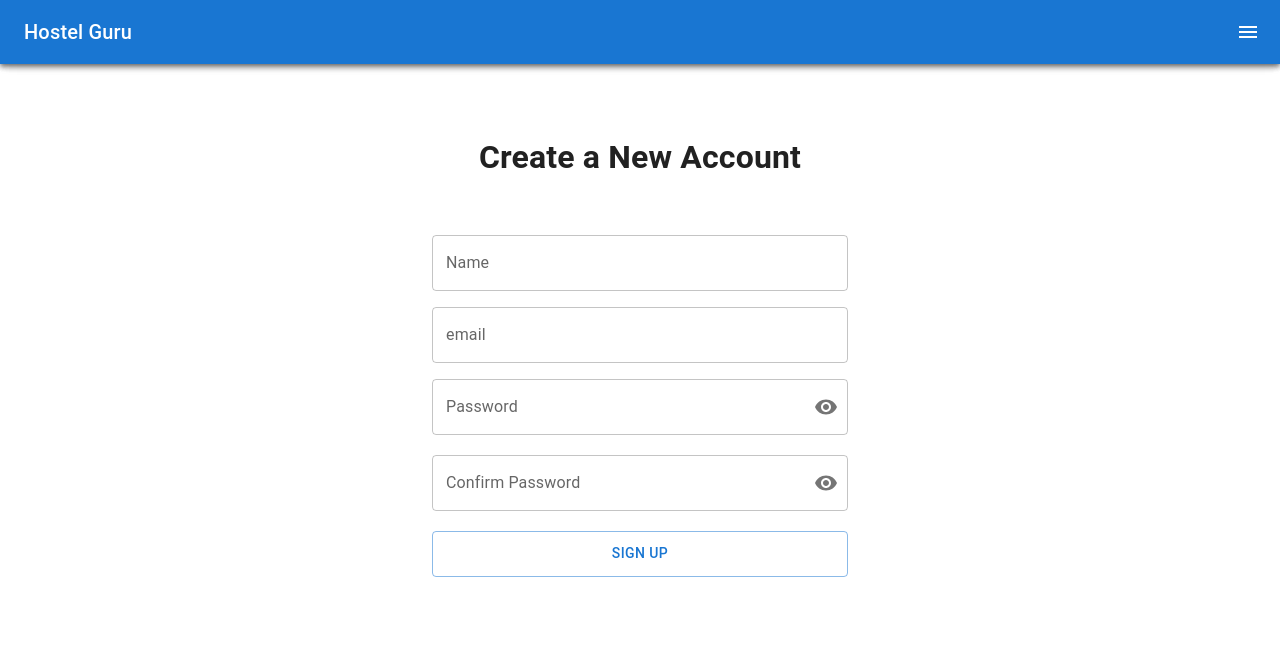
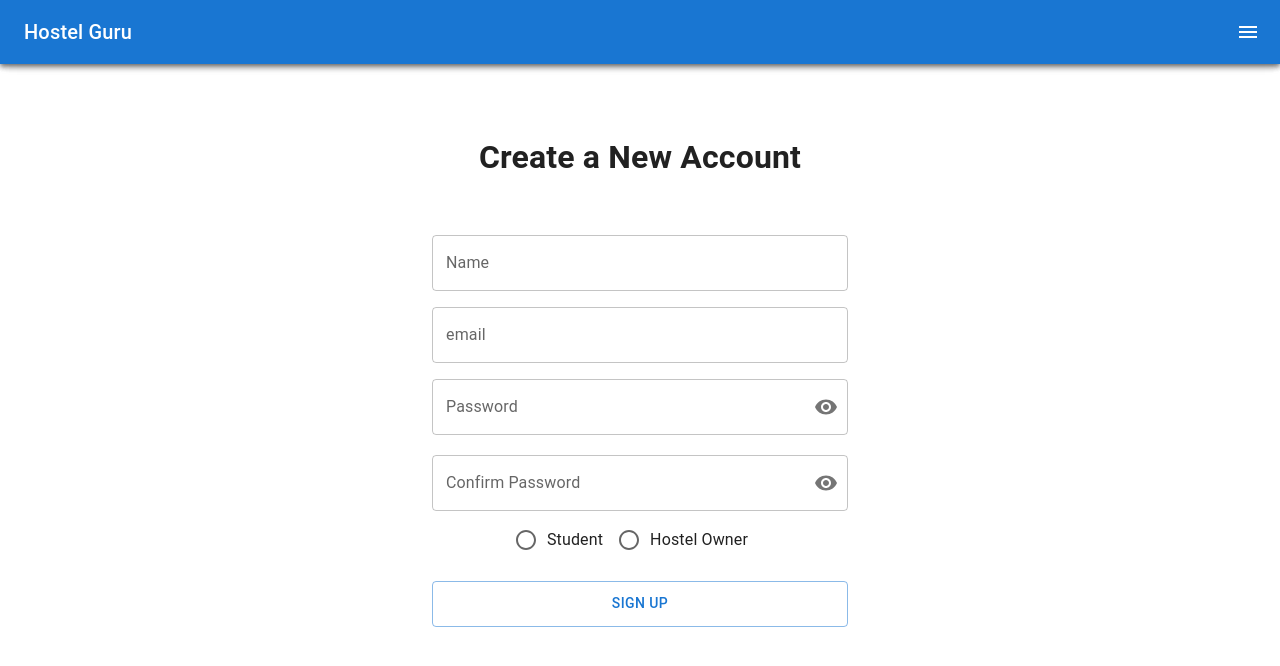
Before and after one commit to obaidismailz/Hostel-Guru-MERN, a React (Create React App) app in the folder client/: page /Signup in a window 1280 px wide. Shown: the top 666 px of the page. Built offline with nearby package versions, Linux system fonts and the light colour scheme.

Commit message:
radio buttons are added in sign up and login form

```diff
--- a/client/src/components/Login.js
+++ b/client/src/components/Login.js
@@ -28,6 +28,10 @@ import InputAdornment from "@mui/material/InputAdornment";
 import FormControl from "@mui/material/FormControl";
 import Visibility from "@mui/icons-material/Visibility";
 import VisibilityOff from "@mui/icons-material/VisibilityOff";
+
+import Radio from "@mui/material/Radio";
+import RadioGroup from "@mui/material/RadioGroup";
+import FormControlLabel from "@mui/material/FormControlLabel";
 
 import Button from "@mui/material/Button";
 // import HomeIcon from "@mui/icons-material/Home";
@@ -257,6 +261,21 @@ export default function Signup() {
           />
         </FormControl>
 
+        <FormControl sx={{ m: 0.5 }} component="fieldset">
+          <RadioGroup row aria-label="gender" name="row-radio-buttons-group">
+            <FormControlLabel
+              value="student"
+              control={<Radio />}
+              label="Student"
+            />
+            <FormControlLabel
+              value="male"
+              control={<Radio />}
+              label="Hostel Owner"
+            />
+          </RadioGroup>
+        </FormControl>
+
         <Button
           sx={{ m: 2, width: "26rem", padding: "0.6rem" }}
           variant="outlined"
--- a/client/src/components/Signup.js
+++ b/client/src/components/Signup.js
@@ -28,6 +28,10 @@ import InputAdornment from "@mui/material/InputAdornment";
 import FormControl from "@mui/material/FormControl";
 import Visibility from "@mui/icons-material/Visibility";
 import VisibilityOff from "@mui/icons-material/VisibilityOff";
+
+import Radio from "@mui/material/Radio";
+import RadioGroup from "@mui/material/RadioGroup";
+import FormControlLabel from "@mui/material/FormControlLabel";
 
 import Button from "@mui/material/Button";
 // import HomeIcon from "@mui/icons-material/Home";
@@ -290,7 +294,20 @@ export default function Signup() {
             label="Password"
           />
         </FormControl>
-
+        <FormControl sx={{ m: 0.5 }} component="fieldset">
+          <RadioGroup row aria-label="gender" name="row-radio-buttons-group">
+            <FormControlLabel
+              value="student"
+              control={<Radio />}
+              label="Student"
+            />
+            <FormControlLabel
+              value="male"
+              control={<Radio />}
+              label="Hostel Owner"
+            />
+          </RadioGroup>
+        </FormControl>
         <Button
           sx={{ m: 2, width: "26rem", padding: "0.6rem" }}
           variant="outlined"
```
